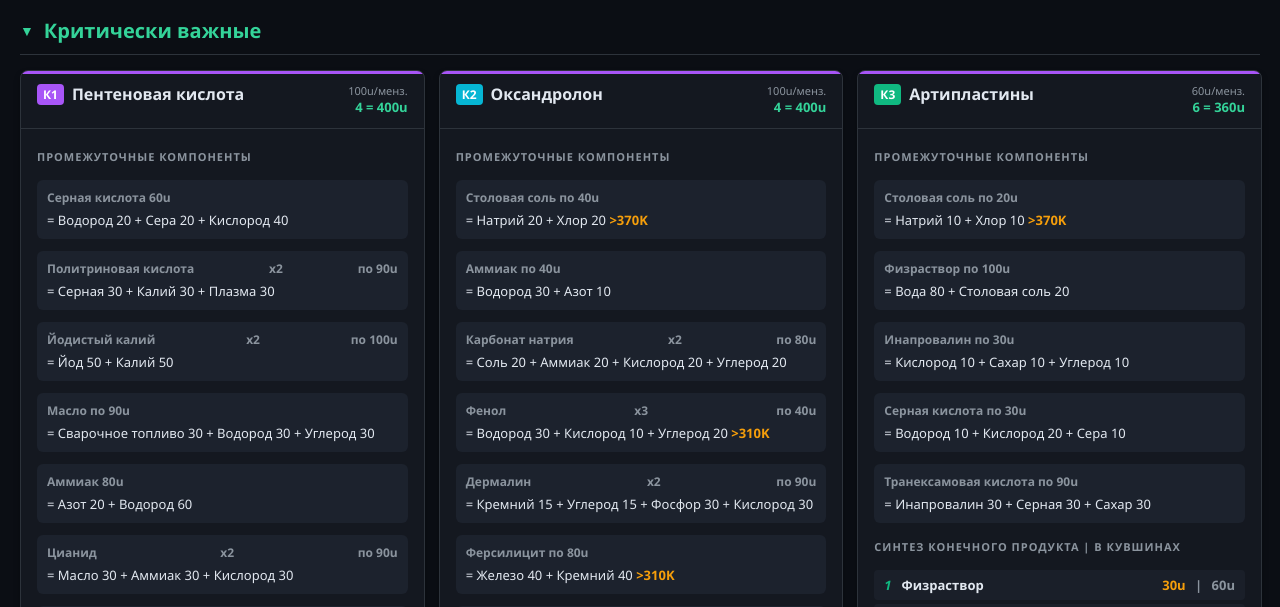
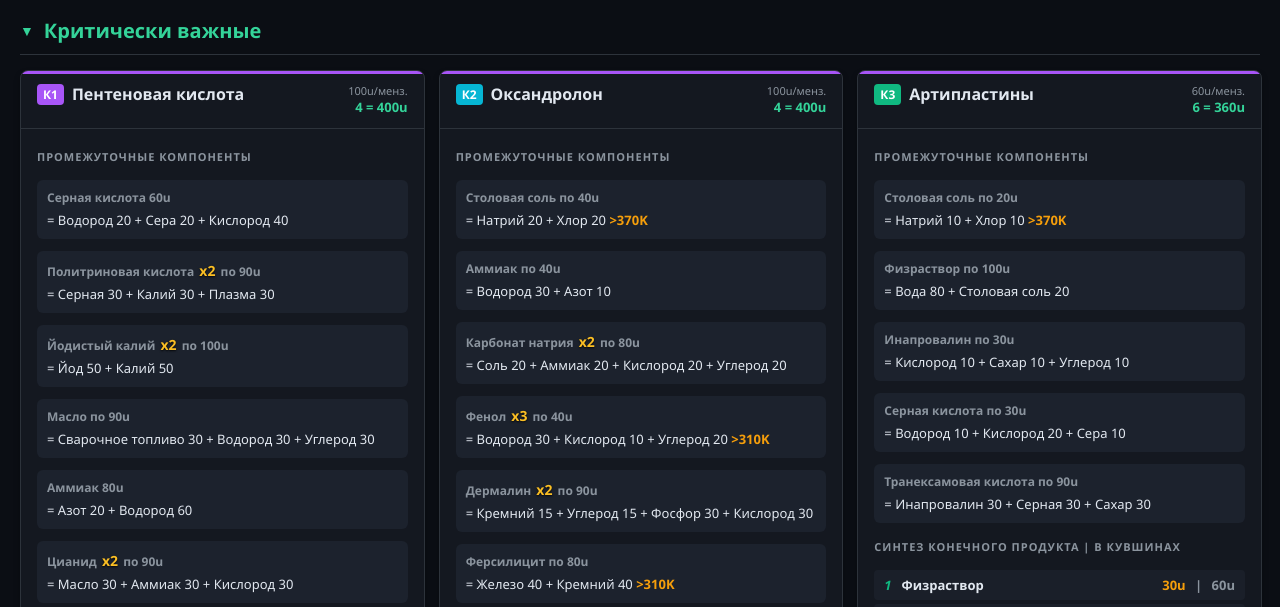
Before and after one commit to Moderach64/chemHelperSS14.io, a plain HTML site: page index.html in a window 1280 px wide. Shown: the part 134-741 px from the top of the page. Drawn offline with Linux system fonts and the light colour scheme.

```diff
--- a/style.css
+++ b/style.css
@@ -295,8 +295,7 @@ body.exp-mode .text-white {
     font-weight: bold;
     color: var(--text-muted);
     margin-bottom: 4px;
-    display: flex;
-    justify-content: space-between;
+    display: block;
 }
 
 .comp-formula {
@@ -375,3 +374,15 @@ body.exp-mode .text-white {
     font-size: 11px;
     margin-top: 4px;
 }
+/* --- ВЫДЕЛЕНИЕ МНОЖИТЕЛЯ x2, x3 И Т.Д. --- */
+.multiplier {
+    color: #fbbf24 !important; /* Яркий желтый */
+    font-size: 14px; /* Чуть крупнее основного текста */
+    text-shadow: 0 1px 2px rgba(0,0,0,0.8); /* Тень для контраста */
+    margin: 0 2px;
+}
+
+/* В светлой теме сделаем тень посветлее для контраста */
+:root[data-theme="light"] .multiplier {
+    text-shadow: 0 1px 2px rgba(255,255,255,0.8);
+}
```
